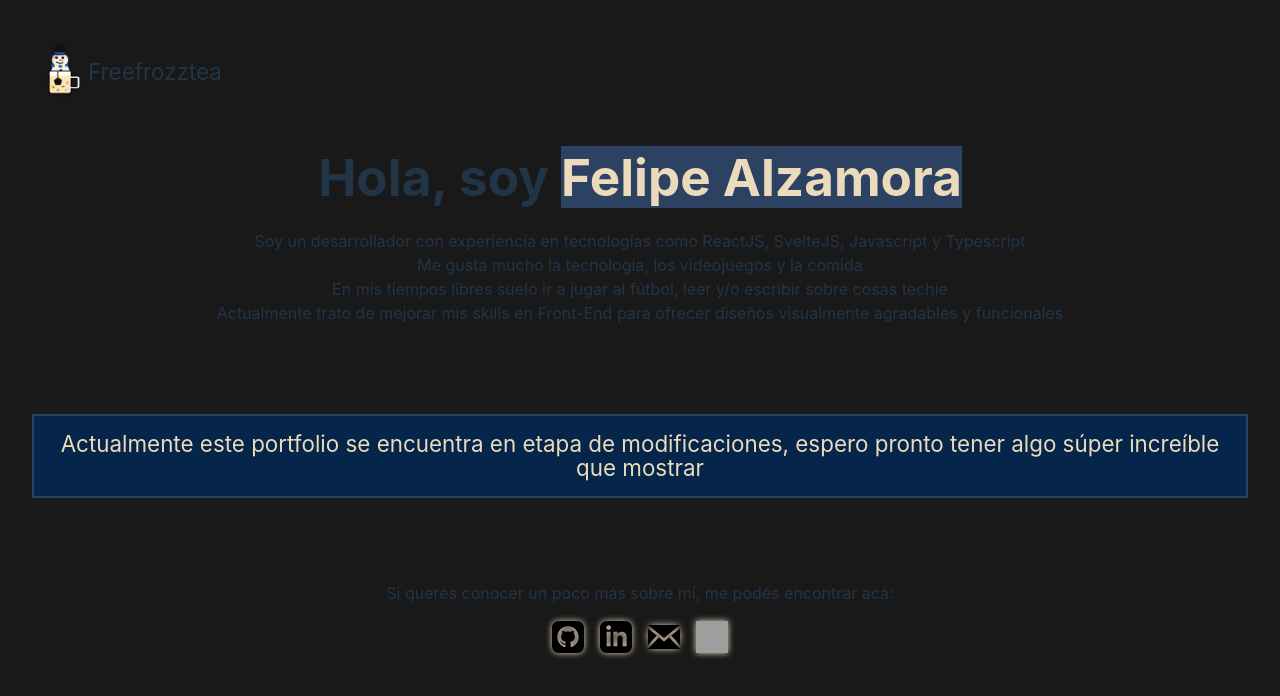
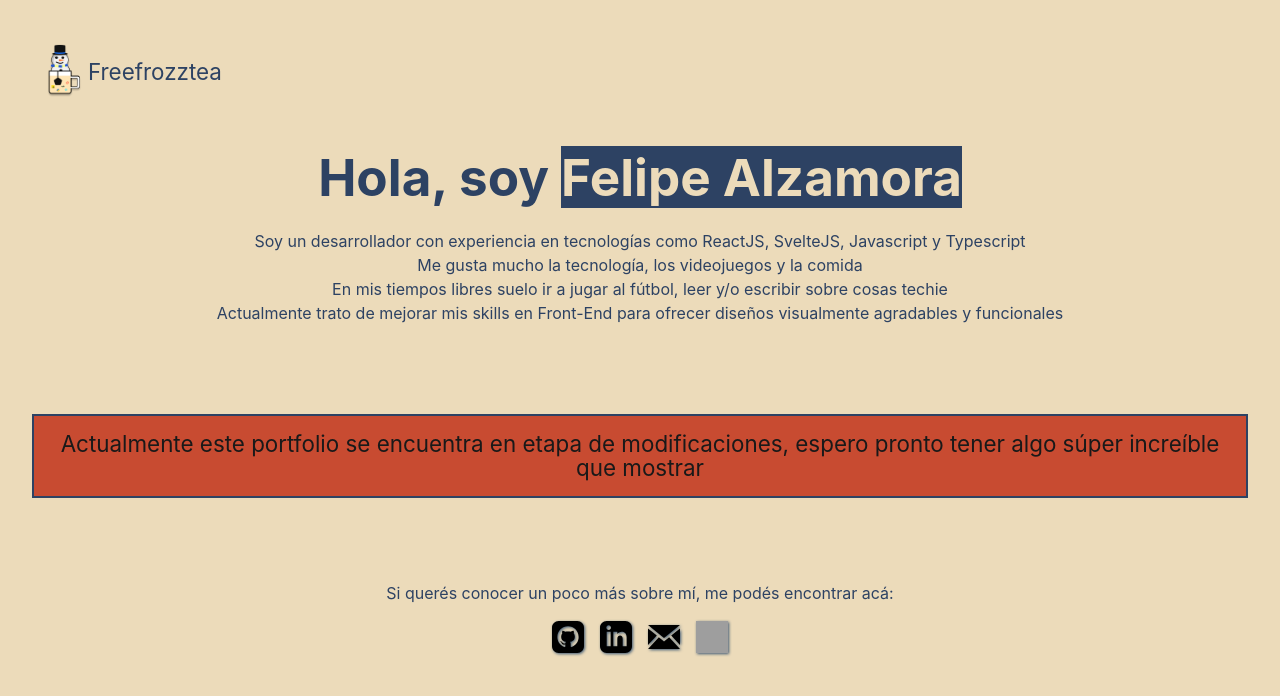
Before and after one commit to freefrozztea/portfolio-freefrozztea, a React (Vite) app: page / in a window 1280 px wide. Shown: the top 696 px of the page. Built offline with nearby package versions, Linux system fonts and the light colour scheme; grey boxes are pictures that could not be loaded.

Commit message:
change themes colors

```diff
--- a/src/components/About.module.css
+++ b/src/components/About.module.css
@@ -92,3 +92,18 @@
 	40% {transform: translateY(-10px);}
 	60% {transform: translateY(-12px);}
 }
+
+@media (prefers-color-scheme: light) {
+  .message_info {
+    border: 2px solid #2D4263;
+    color: #191919;
+    background-color: #C84B31;
+    font-size: 1.4rem;
+    padding: 1rem;
+  }
+
+  .socialMedia_links a{
+    color: #002a5bc0;
+    filter: drop-shadow(0.1rem 0.1rem 0.1rem #002a5bc0);
+  }
+}
--- a/src/index.css
+++ b/src/index.css
@@ -78,18 +78,10 @@ button:focus-visible {
 
 @media (prefers-color-scheme: light) {
   :root {
-    color: #213547;
-    background-color: var(--secondary-color);
+    color: var(--main-color);
   }
 
-  a {
-    color: var(--main-color)
-  }
-
-  a:hover {
-    color: var(--main-color-light);
-  }
-  button {
-    background-color: #f9f9f9;
+  body {
+    background-color: var(--light-color);
   }
 }
```
